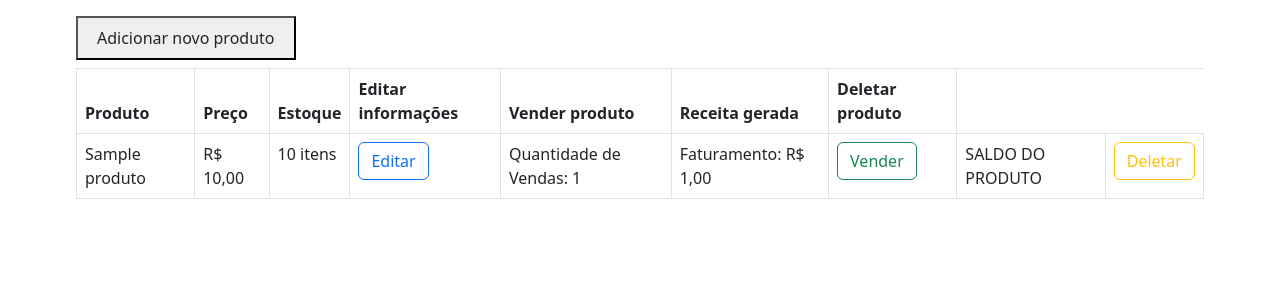
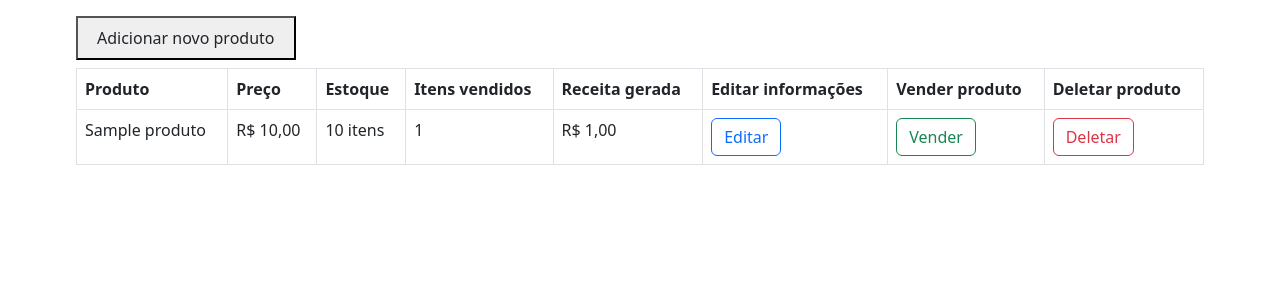
Before and after one commit to vitorkayron/crm-django, a Django app: page / in a window 1280 px wide. Shown: the part 162-462 px from the top of the page. Run offline with Django 4.2, Linux system fonts and the light colour scheme; tables that the repository leaves empty hold one stand-in row (values such as "Sample post").

Commit message:
Update new table datas

```diff
--- a/app/templates/atualizar_produto.html
+++ b/app/templates/atualizar_produto.html
@@ -29,7 +29,7 @@
           <input type="hidden" name="id" value="{{ produto.id }}">
           {{ form.as_p }}
           <button
-          class="btn btn-outline-danger"
+          class="btn btn-outline bg-success bg-opacity-50"
           type="submit" value="Submit">Atualizar</button>
           <a
           class="btn btn-outline-secondary btn-sm"
--- a/app/templates/deletar_produto.html
+++ b/app/templates/deletar_produto.html
@@ -22,7 +22,7 @@
   class="card content-fluid d-flex flex-column justify-content-center
   align-items-center m-auto mt-2 p-4 gap-2"
   style="width: 60%;">
-    <h2>Deseja, de fato, excluir este item:
+    <h2>Deseja, de fato, excluir o item
       <em class="text-danger">{{produto.nome}}</em> ?
     </h2>
     <form
@@ -30,11 +30,11 @@
       {% csrf_token %}
       {{ form.as_p }}
       <button
-      class="btn btn-outline-danger btn-lg"
+      class="btn btn-outline bg-danger bg-opacity-50 btn-lg"
       type="submit"
       value="Deletar">Deletar</button>
       <a class="btn btn-outline-secondary btn-lg"
-      href="{% url 'home' %}"> Cancelar</a>
+      href="{% url 'home' %}">Cancelar</a>
     </form>
   </div>
 </main>
--- a/app/templates/home.html
+++ b/app/templates/home.html
@@ -38,9 +38,10 @@ style="width:90% ;">
                 <th scope="col">Produto</th>
                 <th scope="col">Preço</th>
                 <th scope="col">Estoque</th>
+                <th scope="col">Itens vendidos</th>
+                <th scope="col">Receita gerada</th>
                 <th scope="col">Editar informações</th>
                 <th scope="col">Vender produto</th>
-                <th scope="col">Receita gerada</th>
                 <th scope="col">Deletar produto</th>
             </tr>
         </thead>
@@ -51,16 +52,16 @@ style="width:90% ;">
                 <td>{{ produto.nome }}</td>
                 <td> R$ {{ produto.valor | floatformat:2 }}</td>
                 <td>{{ produto.quantidade_estoque }} itens</td>
+                 <td>
+                    {{ produto.venda_set.count }}
+                </td>
+                <td>
+                    R$ {{ produto.faturamento | floatformat:2 }}
+                </td>
                 <td>
                     <a
                     class="btn btn-outline-primary"
                     href="{% url 'atualizar_produto' produto.id %}">Editar</a>
-                </td>
-                <td>
-                    Quantidade de Vendas: {{ produto.venda_set.count }}
-                </td>
-                <td>
-                    Faturamento: R$ {{ produto.faturamento | floatformat:2 }}
                 </td>
                 <td>
                     <a
@@ -68,11 +69,8 @@ style="width:90% ;">
                     href="{% url 'venda' produto.id %}">Vender</a>
                 </td>
                 <td>
-                    SALDO DO PRODUTO
-                </td>
-                <td>
                     <a
-                    class="btn btn-outline-warning"
+                    class="btn btn-outline-danger"
                     href="{% url 'deletar_produto' produto.id %}">Deletar</a>
                 </td>
             </tr>
--- a/app/templates/novo_produto.html
+++ b/app/templates/novo_produto.html
@@ -28,7 +28,7 @@ Novo Produto
             {% csrf_token %}
             {{ form.as_p }}
             <button
-            class="btn btn-outline-danger"
+            class="btn btn-outline bg-success bg-opacity-50"
             type="submit" value="Submit">Cadastrar</button>
             <a
             class="btn btn-outline-secondary btn-sm"
--- a/app/templates/vendas.html
+++ b/app/templates/vendas.html
@@ -30,7 +30,7 @@
             min="1"
             max="{{ produto.quantidade_estoque }}">
             <button
-            class="btn btn-outline-danger"
+            class="btn btn-outline- bg-success bg-opacity-50"
             type="submit"
             value="Submit">Vender</button>
             <a
```
